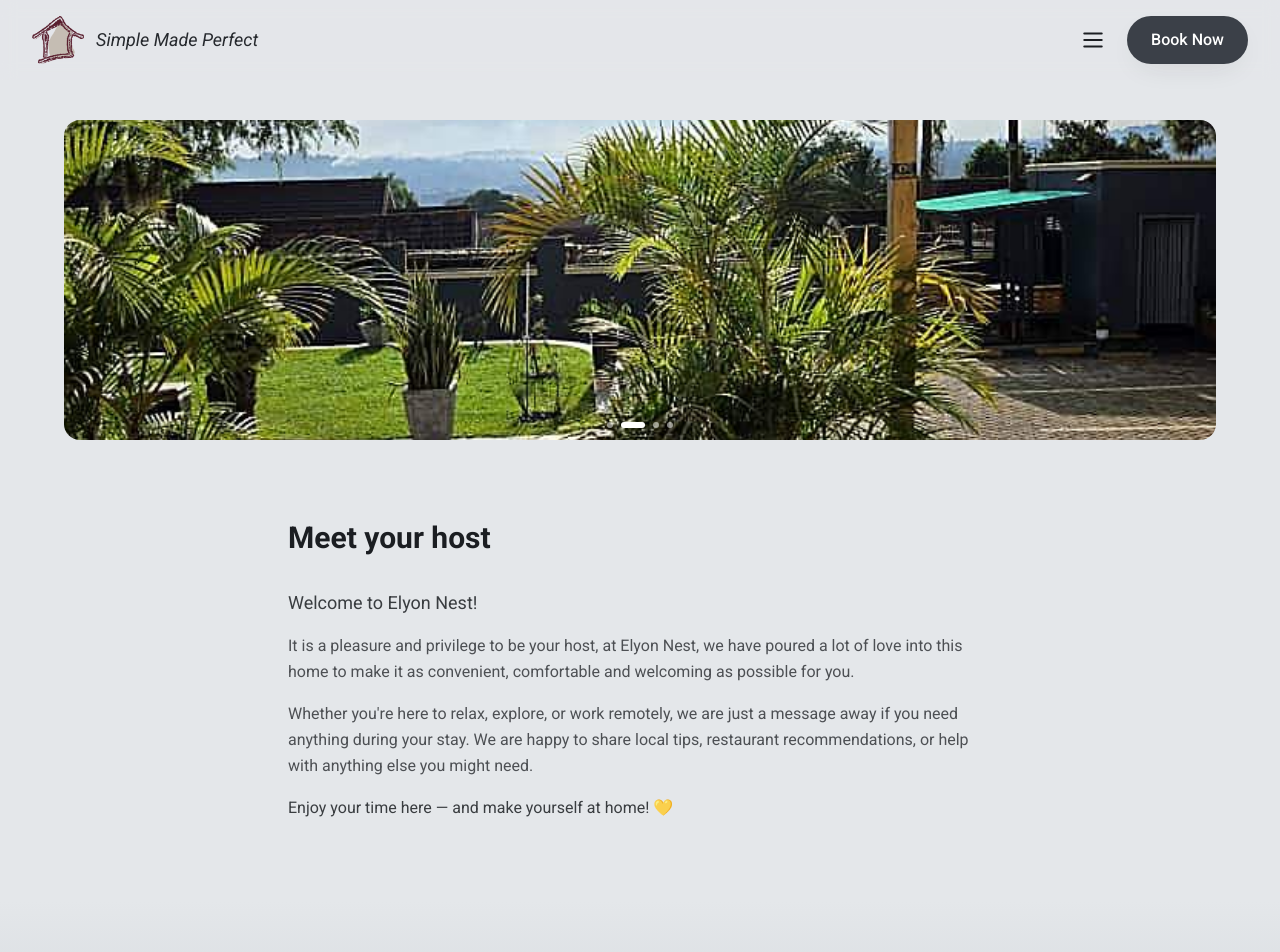
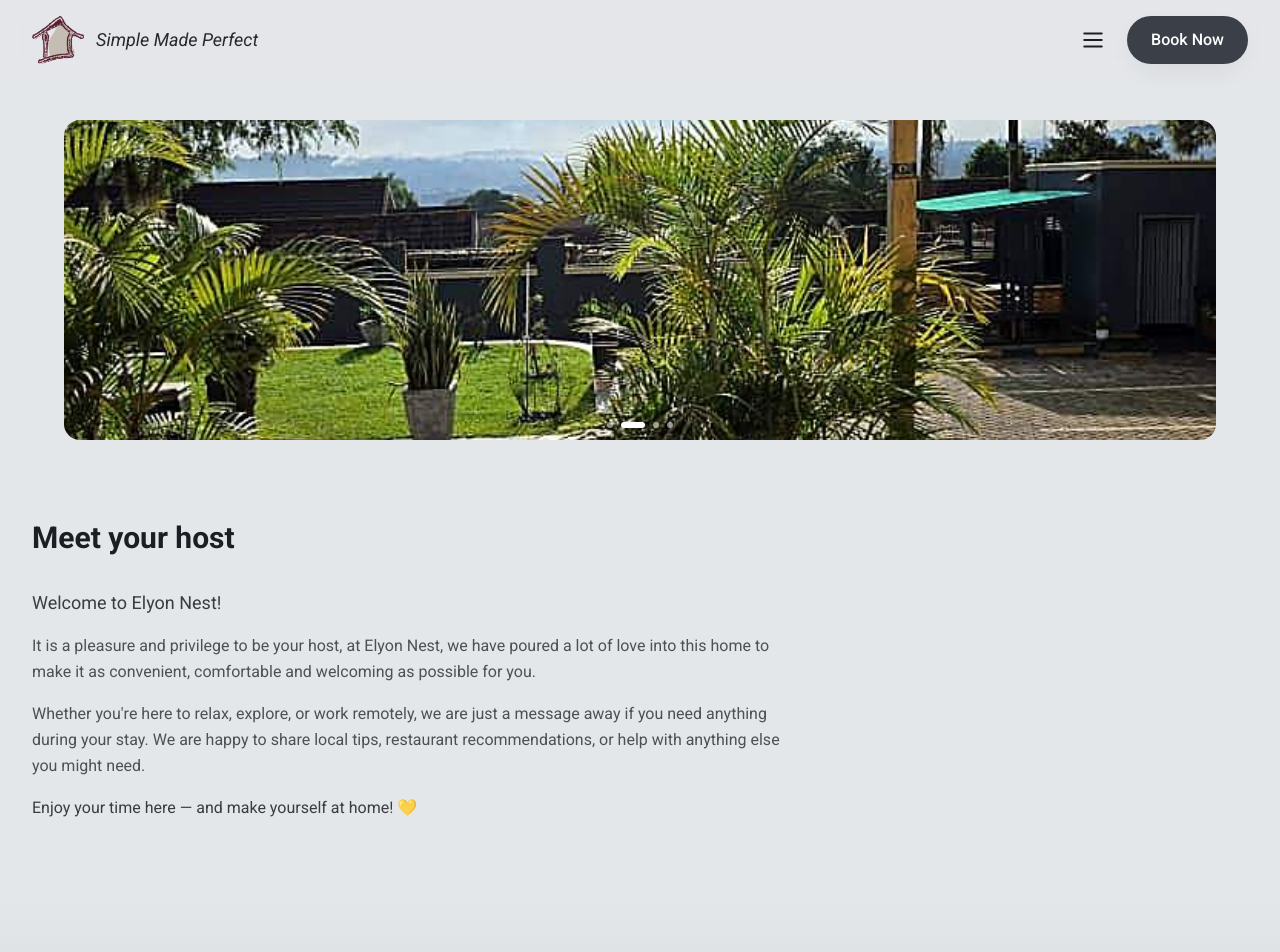
Before and after one commit to Ssali-Remy/ssali-remy.github, a React (Vite) app: page /#/ in a window 1280 px wide. Shown: the top 952 px of the page. Built offline with nearby package versions, Linux system fonts and the light colour scheme.

Commit message:
fix(Home): align Meet your host block to same left edge as other sections

```diff
--- a/src/pages/Home.jsx
+++ b/src/pages/Home.jsx
@@ -105,7 +105,8 @@ export default function Home() {
 
       {/* Welcome statement — Meet your host */}
       <section style={{ backgroundColor: "#E4E7EA" }} className="py-20">
-        <div ref={welcomeRef} className="container-x max-w-3xl text-left">
+        <div ref={welcomeRef} className="container-x">
+          <div className="max-w-3xl text-left">
           <h1 className={`text-2xl sm:text-3xl font-semibold text-brand-ink leading-tight reveal-up stagger-1${welcomeInView ? " in-view" : ""}`}>
             Meet your host
           </h1>
@@ -126,6 +127,7 @@ export default function Home() {
           <p className={`mt-4 text-brand-ink/85 leading-relaxed reveal-up stagger-5${welcomeInView ? " in-view" : ""}`}>
             Enjoy your time here — and make yourself at home! <span aria-hidden="true">💛</span>
           </p>
+          </div>
         </div>
       </section>
 
```
